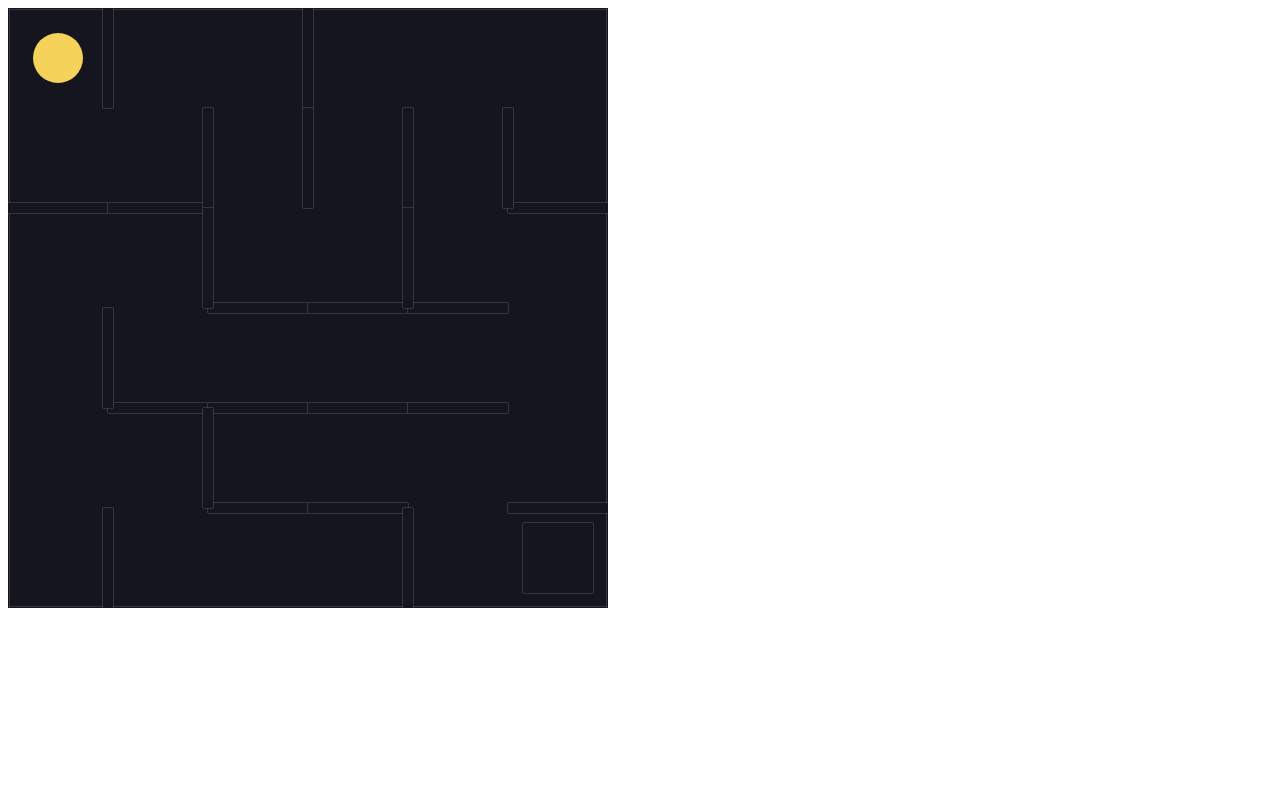
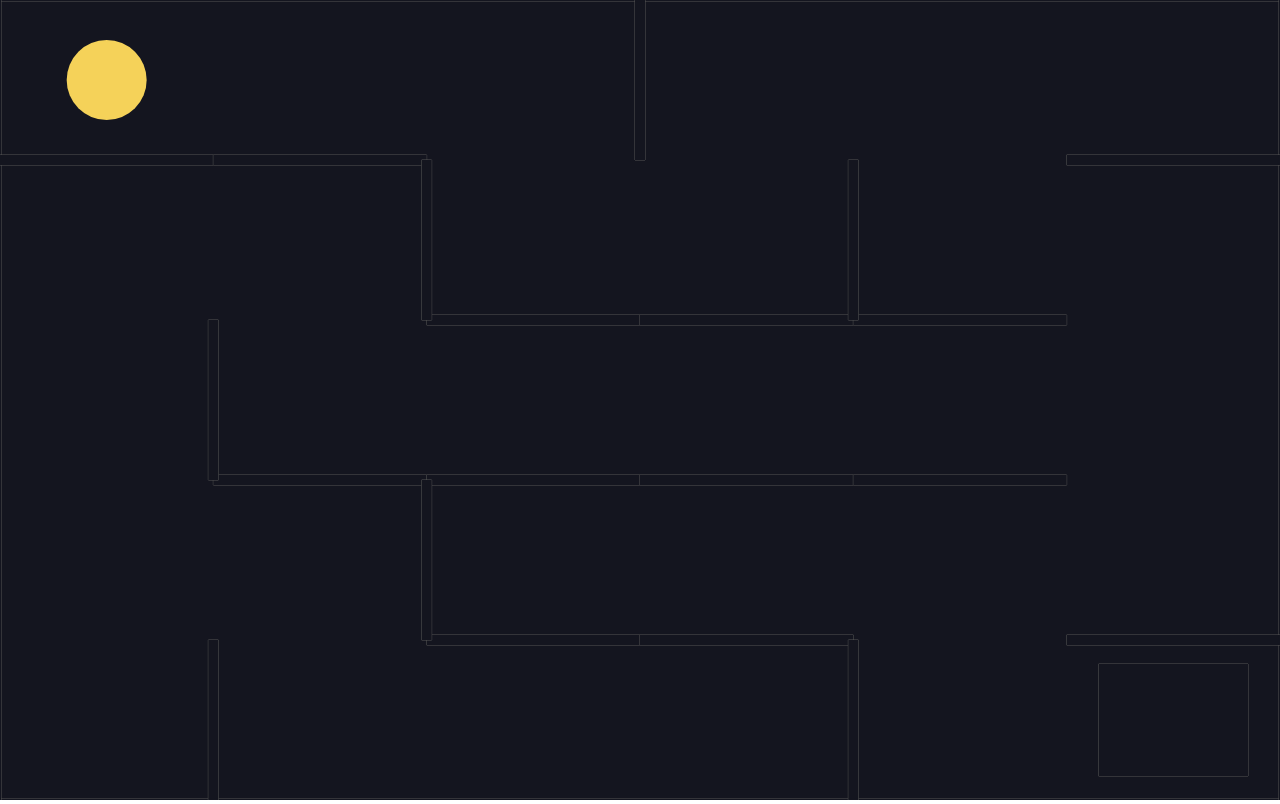
Before and after one commit to shownola/Maze, a plain HTML site: page index.html in a window 1280 px wide. Drawn offline with nearby package versions, Linux system fonts and the light colour scheme; animation ran at ten frames a second.

Commit message:
Refactored so that maze will fit to any size screen

```diff
--- a/index.html
+++ b/index.html
@@ -4,6 +4,12 @@
     <meta charset="utf-8">
     <title>Maze</title>
     <script src="https://cdnjs.cloudflare.com/ajax/libs/matter-js/0.14.2/matter.min.js"></script>
+
+    <style>
+      body {
+        margin: 0;
+      }
+    </style>
   </head>
   <body>
 
--- a/index.js
+++ b/index.js
@@ -1,10 +1,13 @@
 const { Engine, Render, Runner, World, Bodies, Body, Events } = Matter;
 
-const cells  = 6;
-const width  = 600;
-const height = 600;
 
-const unitLength = width / cells;
+const cellsHorizontal = 6;
+const cellsVertical = 5;
+const width  = window.innerWidth;
+const height = window.innerHeight;
+
+const unitLengthX = width / cellsHorizontal;
+const unitLengthY = height / cellsVertical;
 
 const engine    = Engine.create();
 engine.world.gravity.y = 0;
@@ -47,13 +50,13 @@ const shuffle = (arr) => {
 };
 
 
-const grid = Array(cells).fill(null).map(() => Array(cells).fill(false));
+const grid = Array(cellsVertical).fill(null).map(() => Array(cellsHorizontal).fill(false));
 
-const verticals = Array(cells).fill(null).map(() => Array(cells - 1).fill(false))
-const horizontals = Array(cells - 1).fill(null).map(() => Array(cells).fill(false))
+const verticals = Array(cellsVertical).fill(null).map(() => Array(cellsHorizontal - 1).fill(false))
+const horizontals = Array(cellsVertical - 1).fill(null).map(() => Array(cellsHorizontal).fill(false))
 
-const startRow = Math.floor(Math.random() * cells);
-const startColumn = Math.floor(Math.random() * cells);
+const startRow = Math.floor(Math.random() * cellsVertical);
+const startColumn = Math.floor(Math.random() * cellsHorizontal);
 
 const platTrajectory = (row, column) => {
   //If visited the cell at [row, column] return
@@ -72,7 +75,7 @@ const platTrajectory = (row, column) => {
   // For each neighbor ... See if neighbor is out of bounds
   for(let neighbor of neighbors){
     const [nextRow, nextColumn, direction] = neighbor;
-    if(nextRow < 0 || nextRow >= cells || nextColumn < 0 || nextColumn >= cells){
+    if(nextRow < 0 || nextRow >= cellsVertical || nextColumn < 0 || nextColumn >= cellsHorizontal){
       continue;
     }
     // If this neighbor visited, continue to the next
@@ -101,9 +104,9 @@ horizontals.forEach((row, rowIndex) => {
       return;
     }
     const wall = Bodies.rectangle(
-      columnIndex * unitLength + unitLength / 2,
-      rowIndex * unitLength + unitLength,
-      unitLength,
+      columnIndex * unitLengthX + unitLengthX / 2,
+      rowIndex * unitLengthY + unitLengthY,
+      unitLengthX,
       10,
       {
         label: 'wall',
@@ -120,10 +123,10 @@ verticals.forEach((row, rowIndex) => {
       return;
     }
     const wall = Bodies.rectangle(
-      columnIndex * unitLength + unitLength,
-      rowIndex * unitLength + unitLength / 2,
+      columnIndex * unitLengthX + unitLengthX,
+      rowIndex * unitLengthY + unitLengthY / 2,
       10,
-      unitLength,
+      unitLengthY,
       {
         label: 'wall',
         isStatic: true
@@ -134,10 +137,10 @@ verticals.forEach((row, rowIndex) => {
 });
 
 const goal = Bodies.rectangle(
-  width - unitLength / 2,
-  height - unitLength / 2,
-  unitLength * .7,
-  unitLength * .7,
+  width - unitLengthX / 2,
+  height - unitLengthY / 2,
+  unitLengthX * .7,
+  unitLengthY * .7,
   {
     label: 'goal',
     isStatic: true
@@ -146,7 +149,8 @@ const goal = Bodies.rectangle(
 World.add(world, goal);
 
 // BALL
-const ball = Bodies.circle(unitLength / 2, unitLength / 2, unitLength / 4, {
+const ballRadius = Math.min(unitLengthX, unitLengthY) / 4;
+const ball = Bodies.circle(unitLengthX / 2, unitLengthY / 2, ballRadius, {
   label: 'ball'
 }
 );
```
